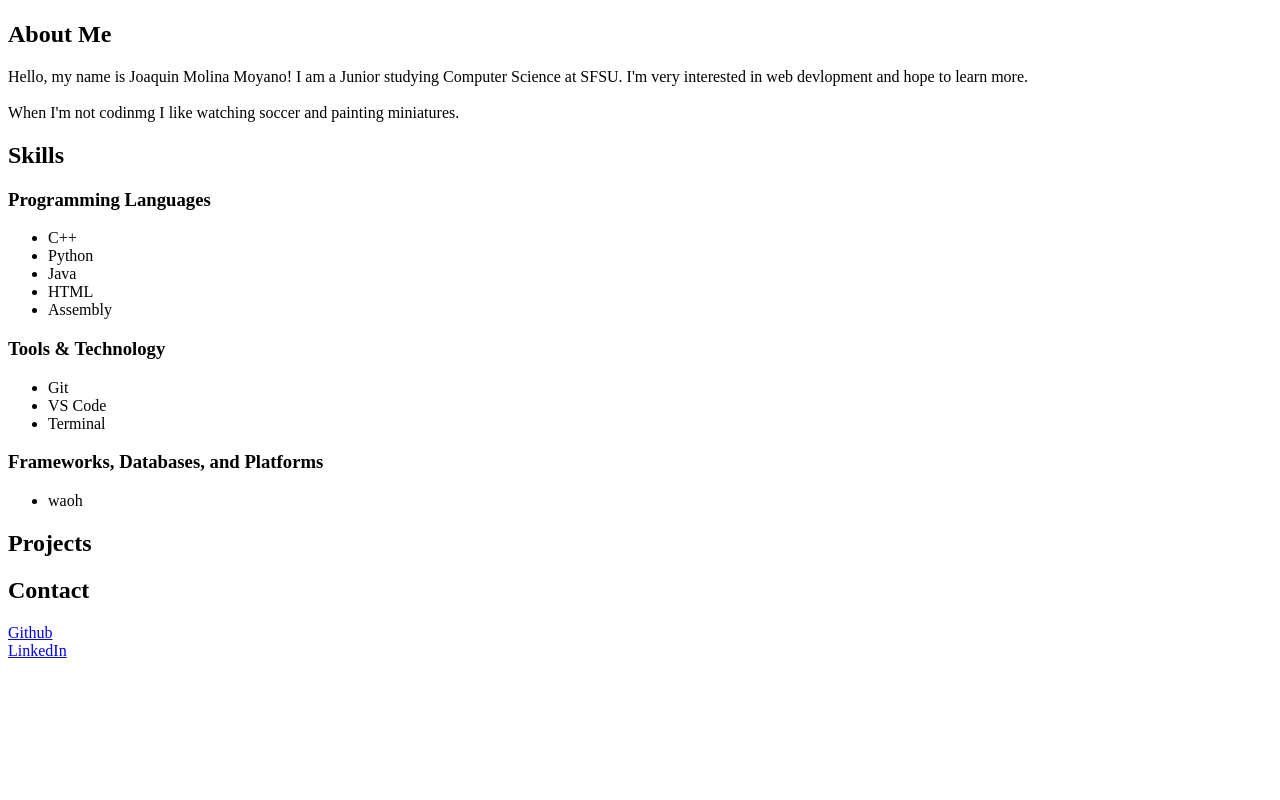
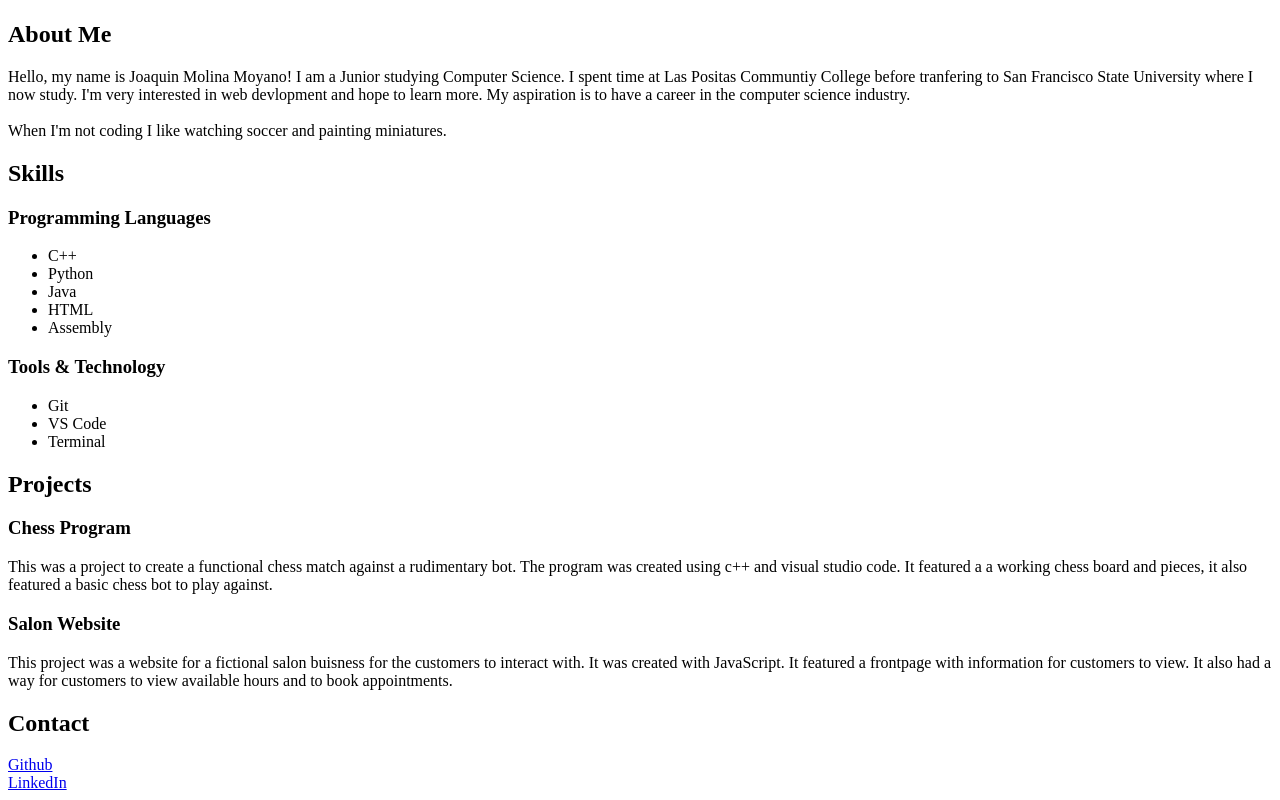
Before and after one commit to joaquinmolinamoyano/CSC317, a plain HTML site: page assignments2/index.html in a window 1280 px wide. Shown: the part 417-1217 px from the top of the page. Before the commit the page ends 1085 px from the top, so only its background shows below. Drawn offline with Linux system fonts and the light colour scheme.

Commit message:
Finishing up of about me and projects

```diff
--- a/assignments2/index.html
+++ b/assignments2/index.html
@@ -9,9 +9,9 @@
         <p>Computer Science Student</p>
     </header>
     <main>
-        <img src="joaquin.jpg" alt="Joaquin Molina Moyano" width="400" height="300">
+        <img src="joaquin.jpg" alt="Profile Picture" width="400" height="300">
         <h2>About Me</h2>
-        <p>Hello, my name is Joaquin Molina Moyano! I am a Junior studying Computer Science at SFSU. I'm very interested in web devlopment and hope to learn more. <br><br> When I'm not codinmg I like watching soccer and painting miniatures.</p>
+        <p>Hello, my name is Joaquin Molina Moyano! I am a Junior studying Computer Science. I spent time at Las Positas Communtiy College before tranfering to San Francisco State University where I now study. I'm very interested in web devlopment and hope to learn more. My aspiration is to have a career in the computer science industry. <br><br> When I'm not coding I like watching soccer and painting miniatures.</p>
         <h2>Skills</h2>
         <h3>Programming Languages</h3>
         <ul>
@@ -27,11 +27,11 @@
             <li>VS Code</li>
             <li>Terminal</li>
         </ul>
-        <h3>Frameworks, Databases, and Platforms</h3>
-        <ul>
-            <li>waoh</li>
-        </ul>
         <h2>Projects</h2>
+        <h3>Chess Program</h3>
+        <p>This was a project to create a functional chess match against a rudimentary bot. The program was created using c++ and visual studio code. It featured a a working chess board and pieces, it also featured a basic chess bot to play against. </p>
+        <h3>Salon Website</h3>
+        <p>This project was a website for a fictional salon buisness for the customers to interact with. It was created with JavaScript. It featured a frontpage with information for customers to view. It also had a way for customers to view available hours and to book appointments. </p>
         <h2>Contact</h2>
         <a href="https://github.com/joaquinmolinamoyano">Github</a>
         <br>
```
